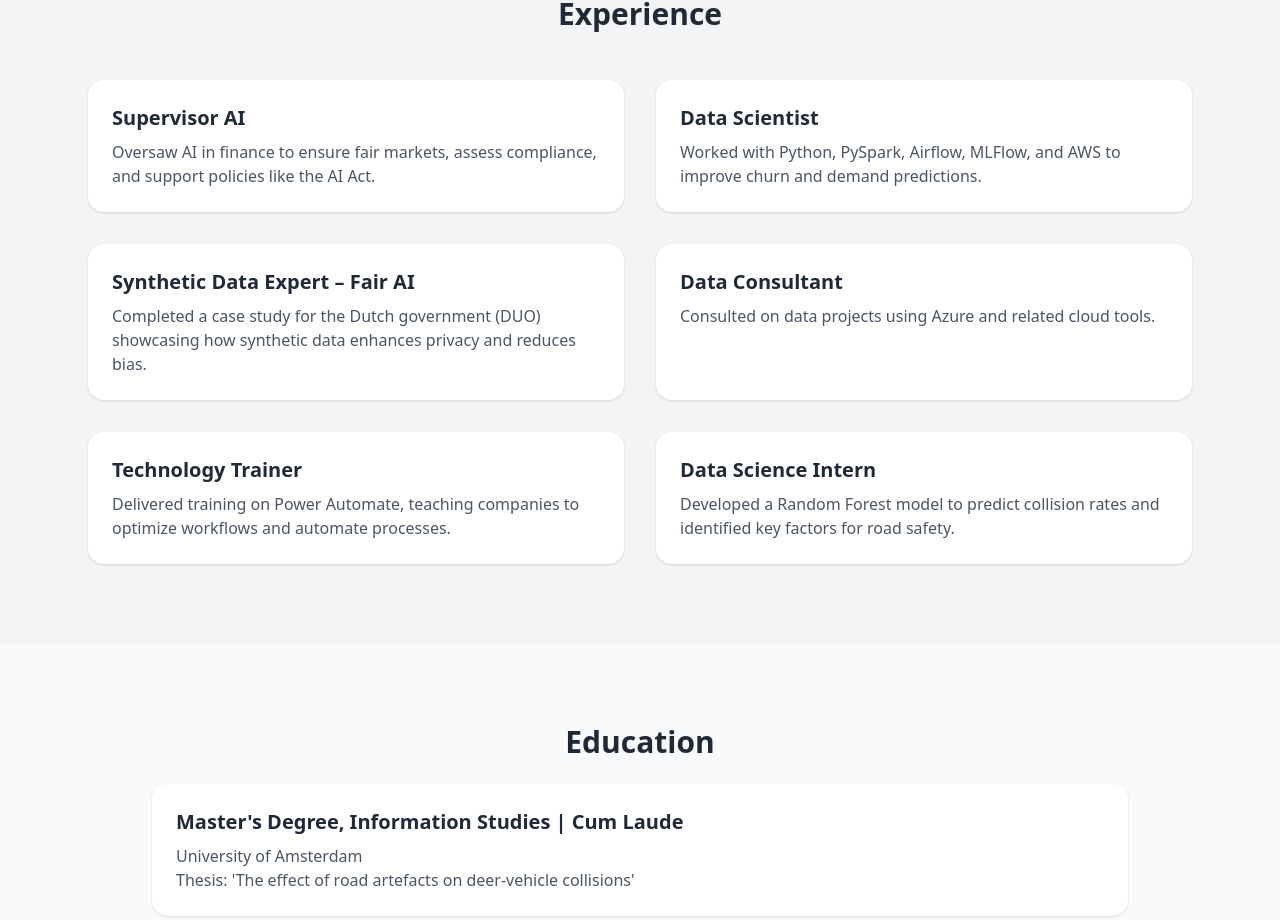
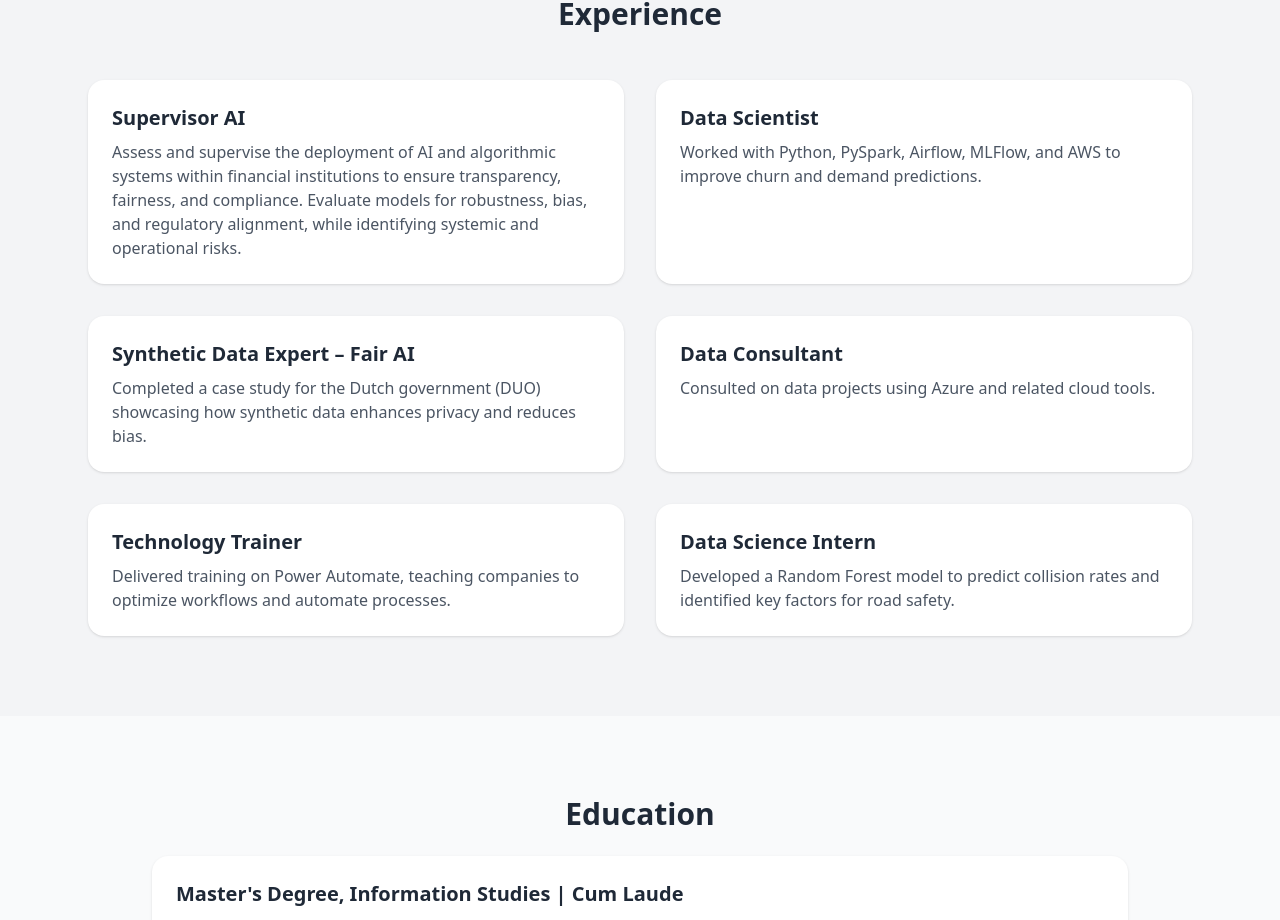
Before and after one commit to godwinwa/my-personal-website, a React (Vite) app: page / in a window 1280 px wide. Shown: the part 947-1867 px from the top of the page. Built offline with nearby package versions, Linux system fonts and the light colour scheme.

Commit message:
Update AFM text

```diff
--- a/src/App.jsx
+++ b/src/App.jsx
@@ -51,7 +51,8 @@ export default function App() {
           <div className="grid gap-8 md:grid-cols-2">
             <div className="bg-white p-6 rounded-2xl shadow">
               <h4 className="font-semibold text-xl">Supervisor AI</h4>
-              <p className="text-gray-600 mt-2">Oversaw AI in finance to ensure fair markets, assess compliance, and support policies like the AI Act.</p>
+              <p className="text-gray-600 mt-2">Assess and supervise the deployment of AI and algorithmic systems within financial institutions to ensure transparency,
+                fairness, and compliance. Evaluate models for robustness, bias, and regulatory alignment, while identifying systemic and operational risks.</p>
             </div>
             <div className="bg-white p-6 rounded-2xl shadow">
               <h4 className="font-semibold text-xl">Data Scientist</h4>
```
